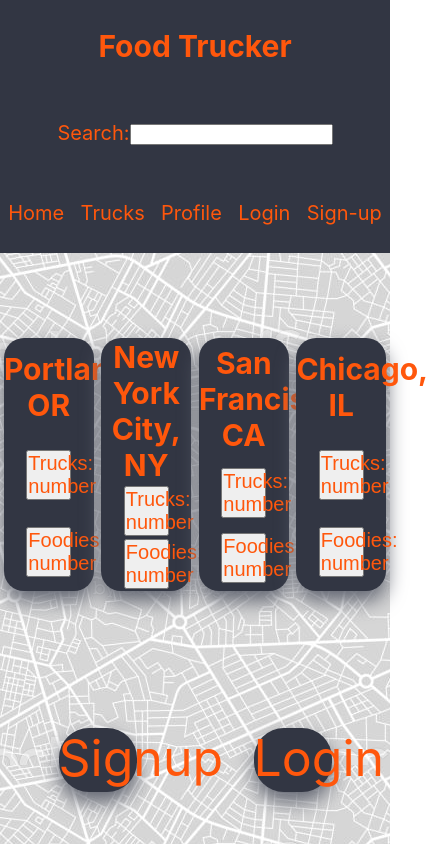
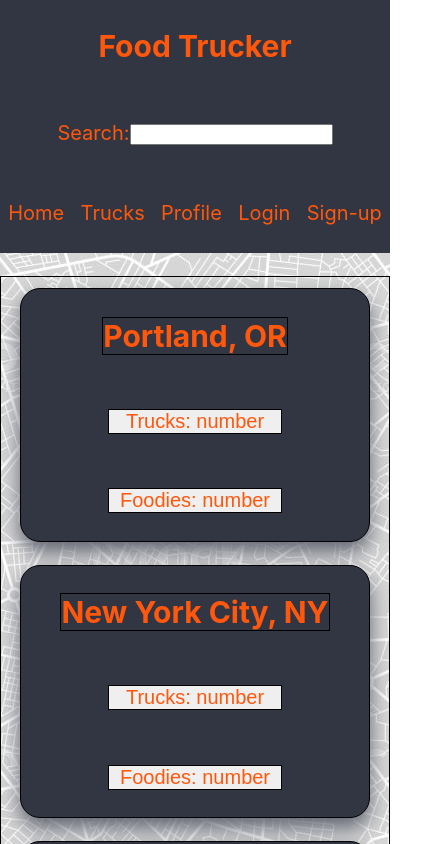
Before and after one commit to Food-Truck-BWPT/frontend, a React (Create React App) app in the folder foodtrucker/: page / in a window 390 px wide. Shown: the top 844 px of the page, 428 px wide, since content can reach past the window. Built offline with nearby package versions, Linux system fonts and the light colour scheme.

Commit message:
set up mobile for landing page

```diff
--- a/foodtrucker/src/App.css
+++ b/foodtrucker/src/App.css
@@ -11,7 +11,10 @@ html {
   font-size: 62.5%;
 }
 
-a, p, input, label {
+a,
+p,
+input,
+label {
   font-size: 2rem;
 }
 
@@ -24,7 +27,11 @@ a {
   width: 100%;
   height: 80vh;
 }
-
+@media (max-width: 500px) {
+  .hero {
+    height: 150vh;
+  }
+}
 button {
   outline: none;
 }
--- a/foodtrucker/src/components/LandingPage.js
+++ b/foodtrucker/src/components/LandingPage.js
@@ -8,19 +8,25 @@ const Hero = styled.div`
   align-items: center;
   flex-flow: column;
   * {
-    /* border: 1px solid black; */
+    border: 1px solid black;
   }
   .row {
     width: 90%;
     height: 20vh;
     @media (max-width: 920px) {
-        width: 100%;
-      }
+      width: 100%;
+    }
+    @media (max-width: 500px) {
+      height: auto;
+    }
   }
   .cities {
     display: flex;
     justify-content: space-around;
-
+    @media (max-width: 500px) {
+      flex-flow: column;
+      align-items: center;
+    }
     div {
       width: 20%;
       background-color: #323643;
@@ -33,6 +39,10 @@ const Hero = styled.div`
       @media (max-width: 920px) {
         height: 30vh;
         width: 23%;
+      }
+      @media (max-width: 500px) {
+        width: 90%;
+        margin: 3% 0;
       }
       h2 {
         font-size: 3rem;
@@ -56,6 +66,9 @@ const Hero = styled.div`
       padding-bottom: 1%;
       @media (max-width: 920px) {
         font-size: 5rem;
+      }
+      @media (max-width: 500px) {
+        width: 40%;
       }
       &:hover {
         box-shadow: none;
```
